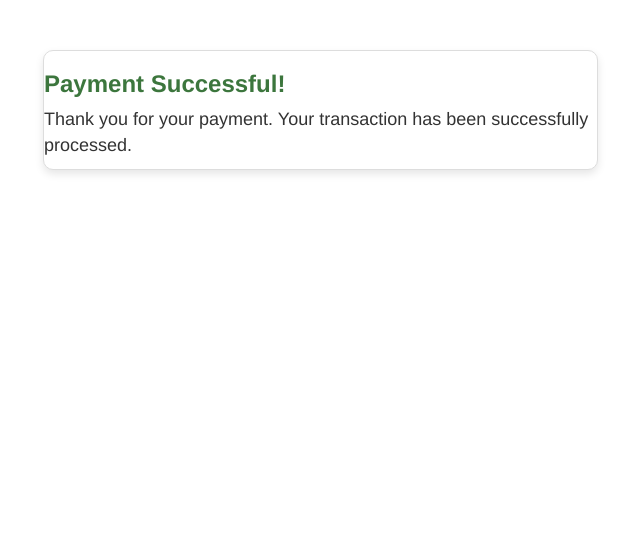
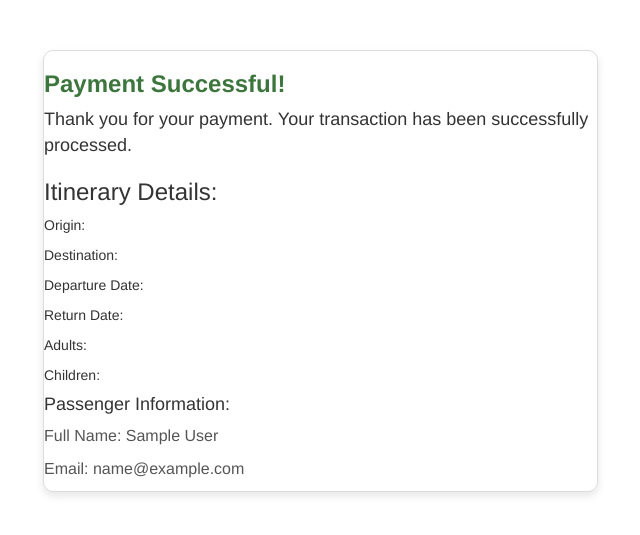
Before and after one commit to Nicknjano/airplane_management_system, a Django app: template airline_management/templates/payment_success.html in a window 1280 px wide. Shown: the top 535 px of the page, without its empty margins (27-667 px from the left). Run offline with Django 5.2, Linux system fonts and the light colour scheme; the template is opened without the code that fills it: most values are stand-ins (such as "Sample title", 1, 10 or a date in 2020); some libraries are stand-ins or nearby versions.

Commit message:
Update payment_success.html

```diff
--- a/airline_management/templates/payment_success.html
+++ b/airline_management/templates/payment_success.html
@@ -22,12 +22,27 @@
                     <div class="card-body">
                         <h2 class="card-title text-success">Payment Successful!</h2>
                         <p class="card-text">Thank you for your payment. Your transaction has been successfully processed.</p>
-
+                        <!-- Display itinerary details here -->
+                        <h3>Itinerary Details:</h3>
+                        <p>Origin: {{ form.origin.value }}</p>
+                        <p>Destination: {{ form.destination.value }}</p>
+                        <p>Departure Date: {{ form.departure_date.value }}</p>
+                        <p>Return Date: {{ form.return_date.value }}</p>
+                        <p>Adults: {{ form.adults.value }}</p>
+                        <p>Children: {{ form.children.value }}</p>
+                        <!-- Loop through adult passengers and display their details -->
+                        <h4>Passenger Information:</h4>
+                        <ul>
+                            {% for passenger in adult_passengers %}
+                            <li>Full Name: {{ passenger.full_name }}</li>
+                            <li>Email: {{ passenger.email }}</li>
+                            {% endfor %}
                         </ul>
 
 
 
                     </div>
+
                 </div>
             </div>
         </div>
```
